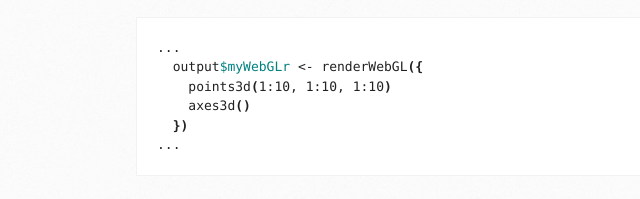
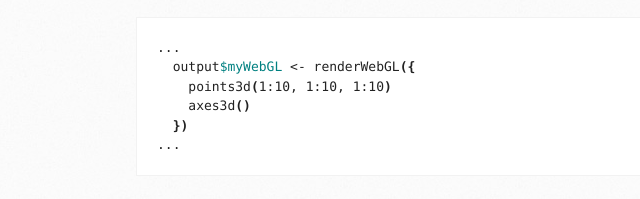
Before and after one commit to trestletech/shinyRGL, a plain HTML site: page index.html in a window 1280 px wide. Shown: the part 601-800 px from the top of the page, 34-674 px from the left. Drawn offline with Linux system fonts and the light colour scheme.

Commit message:
Corrected typo.

```diff
--- a/index.html
+++ b/index.html
@@ -47,7 +47,7 @@ be as simple as adding lines like the following:</p>
 <p><span style="font-weight: bold;">server.R</span></p>
 
 <div class="highlight"><pre>...
-  output<span class="nv">$myWebGLr</span> &lt;- renderWebGL<span class="o">({</span>
+  output<span class="nv">$myWebGL</span> &lt;- renderWebGL<span class="o">({</span>
     points3d<span class="o">(</span>1:10, 1:10, 1:10<span class="o">)</span>
     axes3d<span class="o">()</span>
   <span class="o">})</span>
```
